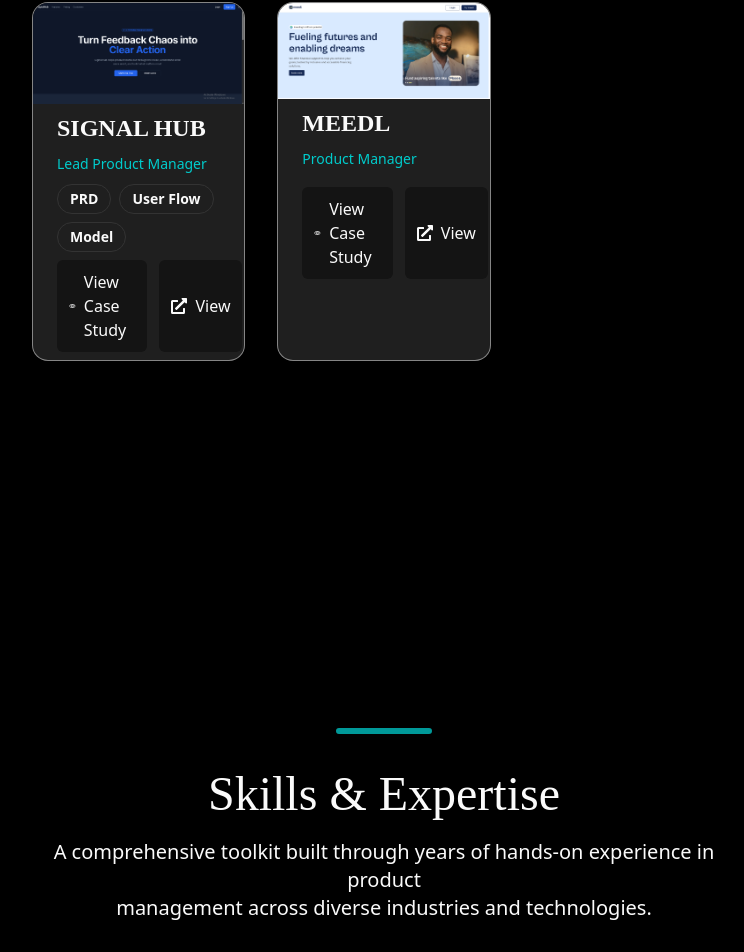
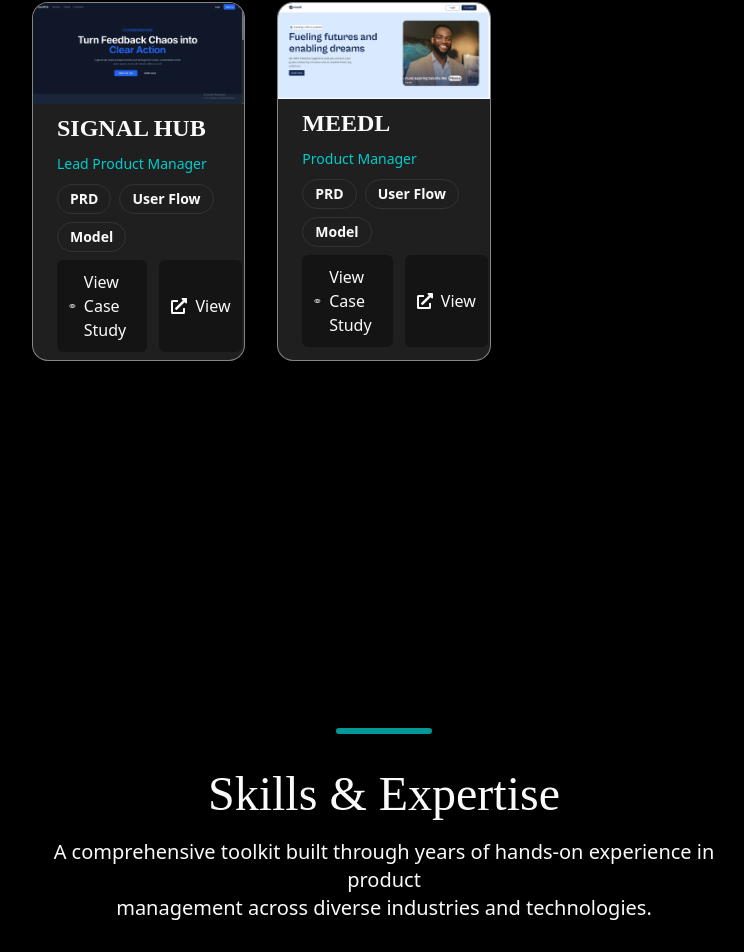
Before and after one commit to MOYIN-21/Portfolio-Website, a React (Vite) app: page / in a window 1280 px wide. Shown: the part 1906-2858 px from the top of the page, without its empty margins (256-1000 px from the left). Built offline with nearby package versions, Linux system fonts and the light colour scheme.

Commit message:
Blog was removed

```diff
--- a/src/components/HomeSections/HomeProjects.jsx
+++ b/src/components/HomeSections/HomeProjects.jsx
@@ -44,13 +44,15 @@
       "85% user satisfaction score",
       "300% increase in organic traffic"
     ],
-    techStack: ["React Native", "Blockchain", "Node.js", "AWS"],
+    resources: [
+      { name: "PRD", url: "https://docs.google.com/document/d/1Tx2XBmmKK9BlWeWVi_XUHSawfPjOsEYm4ZOnWb1GNQo/edit" },
+      { name: "User Flow", url: "https://whimsical.com/signalhub-userflow-PE7Ataa7JMSWes7wDMPGAX" },
+      { name: "Model", url: "https://docs.google.com/presentation/d/18oxS6OfVN9IPnYv1Hl6geudzXJq14PQy/edit" },
+      // { name: "Business Case", url: "https://docs.google.com/document/d/1Tszt9Ck5dzFXyFZNhmU1SuQQKVMPZZuTaYTrhGFMCxs/edit" }
+    ],
     link: "https://meedl.africa/",
-    // prd: "https://docs.google.com/document/d/1Tx2XBmmKK9BlWeWVi_XUHSawfPjOsEYm4ZOnWb1GNQo/edit?tab=t.0#heading=h.rubijo5we7h7",
-    // userFlow: "https://whimsical.com/signalhub-userflow-PE7Ataa7JMSWes7wDMPGAX",
-    // model: "https://docs.google.com/presentation/d/18oxS6OfVN9IPnYv1Hl6geudzXJq14PQy/edit?slide=id.p1#slide=id.p1",
-    // buisnessCase: "https://docs.google.com/document/d/1Tszt9Ck5dzFXyFZNhmU1SuQQKVMPZZuTaYTrhGFMCxs/edit?usp=sharing"
-  }
+    buisnessCase: ""
+  },
 ];
 
 const HomeProjects = () => {
```
